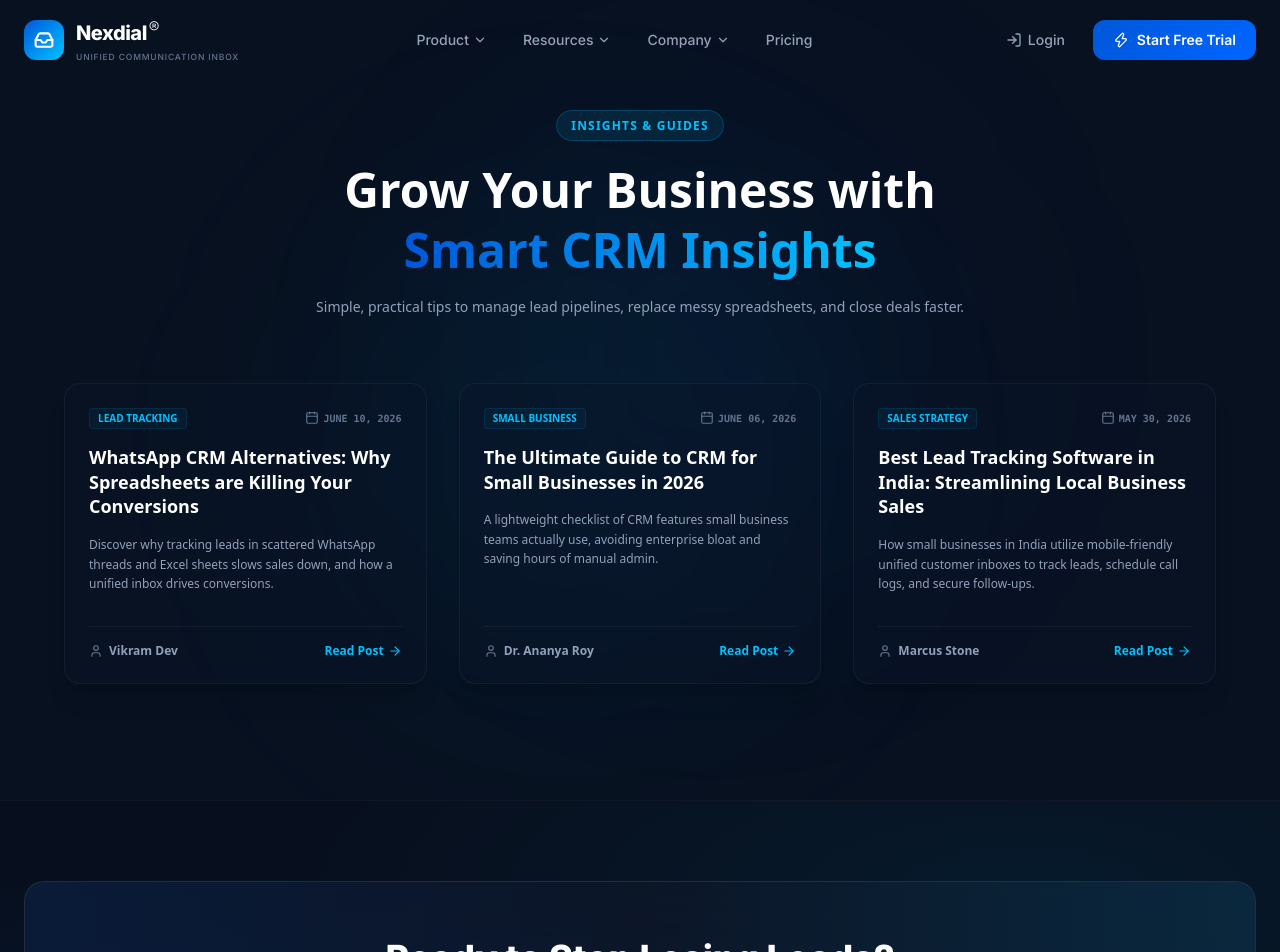
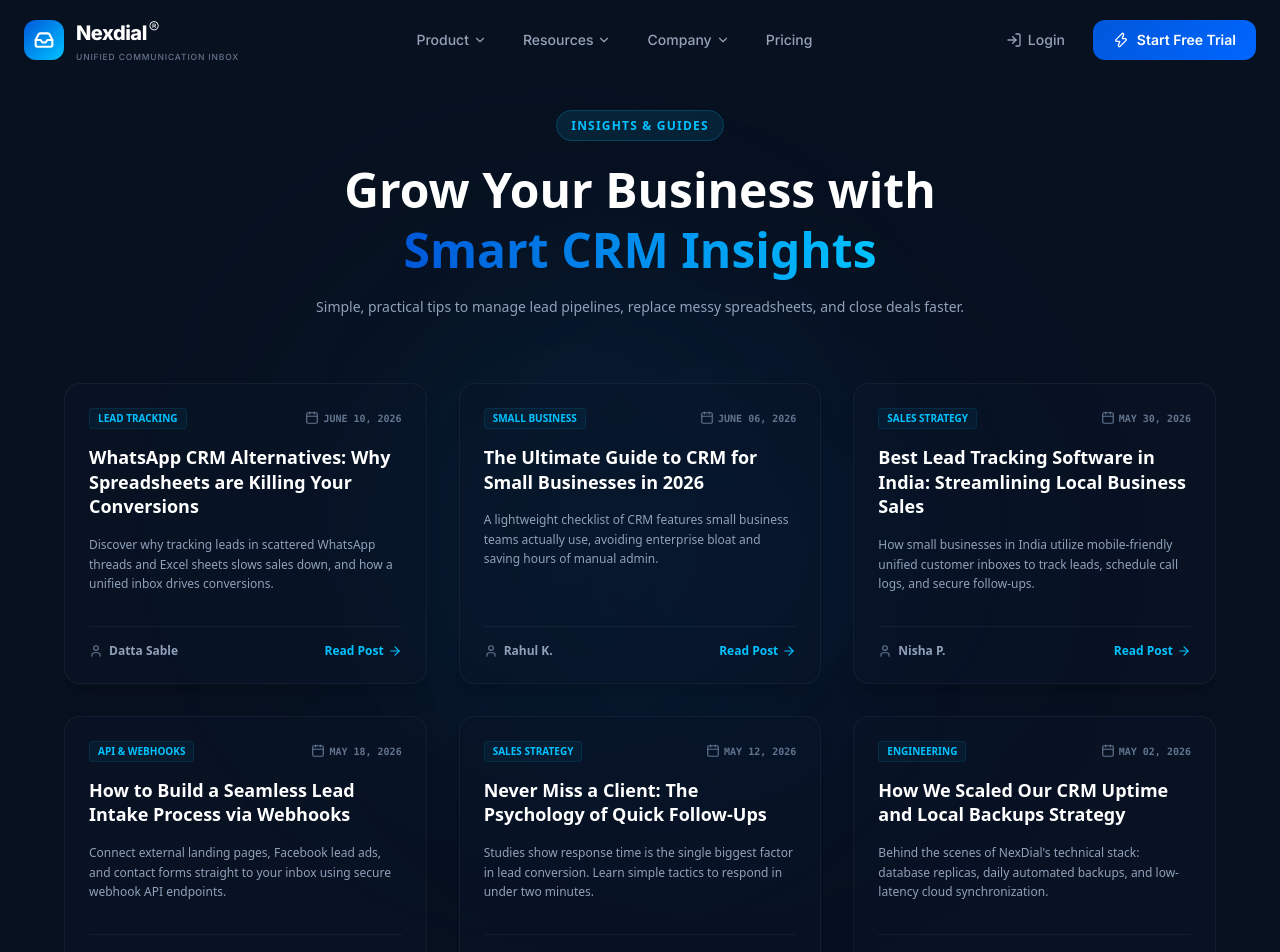
Before and after one commit to sabledattatray/Nexdial-IO, a Next.js app: page /blog in a window 1280 px wide. Shown: the top 952 px of the page. Built offline with nearby package versions, Linux system fonts and the light colour scheme.

Commit message:
Add 3 new blog posts and update authors list to meet 6 blog card requirements

```diff
--- a/src/app/blog/[slug]/page.tsx
+++ b/src/app/blog/[slug]/page.tsx
@@ -20,7 +20,7 @@ const ARTICLES: Record<string, {
     description: "Discover why tracking leads in scattered WhatsApp threads and Excel sheets slows sales down, and how a unified inbox drives conversions.",
     keywords: ["WhatsApp CRM alternative", "customer inbox CRM", "lead tracking system India", "Excel vs CRM"],
     date: "June 10, 2026",
-    author: "Vikram Dev",
+    author: "Datta Sable",
     category: "Lead Tracking",
     readTime: "5 min read",
     schemaImage: "https://nexdial.io/blog-whatsapp-crm.png",
@@ -71,7 +71,7 @@ const ARTICLES: Record<string, {
     description: "A lightweight checklist of CRM features small business teams actually use, avoiding enterprise bloat and saving hours of manual admin.",
     keywords: ["CRM for small business", "lead management software", "small business CRM", "lightweight CRM"],
     date: "June 06, 2026",
-    author: "Dr. Ananya Roy",
+    author: "Rahul K.",
     category: "Small Business",
     readTime: "8 min read",
     schemaImage: "https://nexdial.io/blog-small-business-crm.png",
@@ -122,7 +122,7 @@ const ARTICLES: Record<string, {
     description: "How small businesses in India utilize mobile-friendly unified customer inboxes to track leads, schedule call logs, and secure follow-ups.",
     keywords: ["lead tracking software India", "lead tracking system", "follow-up management", "India sales CRM"],
     date: "May 30, 2026",
-    author: "Marcus Stone",
+    author: "Nisha P.",
     category: "Sales Strategy",
     readTime: "6 min read",
     schemaImage: "https://nexdial.io/blog-lead-tracking-india.png",
@@ -166,6 +166,72 @@ const ARTICLES: Record<string, {
             Get Started Free
           </Link>
         </div>
+      </>
+    )
+  },
+  "lead-intake-webhooks": {
+    title: "How to Build a Seamless Lead Intake Process via Webhooks",
+    description: "Connect external landing pages, Facebook lead ads, and contact forms straight to your inbox using secure webhook API endpoints.",
+    keywords: ["lead webhooks", "CRM API integration", "Facebook lead ads webhook", "automated lead capture"],
+    date: "May 18, 2026",
+    author: "Datta Sable",
+    category: "API & Webhooks",
+    readTime: "5 min read",
+    schemaImage: "https://nexdial.io/blog-webhooks.png",
+    content: (
+      <>
+        <p>For modern small businesses, capturing leads immediately from their source is the key to winning sales. Copying and pasting customer information manually wastes time and introduces human error.</p>
+        <h2>What is a Webhook?</h2>
+        <p>A webhook is a lightweight mechanism that allows one application to send real-time data to another as soon as an event happens. For example, when a customer fills out a Facebook Lead Form or a custom website inquiry, a webhook sends that lead details instantly to NexDial.</p>
+        <h2>How to Setup Webhooks in NexDial</h2>
+        <p>Setting up your integration is simple:</p>
+        <ol>
+          <li>Navigate to your CRM settings tab.</li>
+          <li>Copy your unique NexDial webhook intake URL.</li>
+          <li>Paste this URL into your form provider (like Elementor, Typeform, Zapier, or Facebook Ads Manager).</li>
+          <li>Send a test payload to map your name, phone, and email fields.</li>
+        </ol>
+        <p>Once connected, every new signup lands in your Unified Inbox in under a second, ready for immediate follow-up.</p>
+      </>
+    )
+  },
+  "psychology-quick-follow-ups": {
+    title: "Never Miss a Client: The Psychology of Quick Follow-Ups",
+    description: "Studies show response time is the single biggest factor in lead conversion. Learn simple tactics to respond in under two minutes.",
+    keywords: ["speed to lead", "follow-up psychology", "sales responsiveness", "closing leads"],
+    date: "May 12, 2026",
+    author: "Rahul K.",
+    category: "Sales Strategy",
+    readTime: "7 min read",
+    schemaImage: "https://nexdial.io/blog-followups.png",
+    content: (
+      <>
+        <p>In sales, timing is everything. Studies consistently show that businesses that contact a lead within five minutes of submission are 100 times more likely to get in touch compared to those responding after 30 minutes.</p>
+        <h2>The 'Speed-to-Lead' Factor</h2>
+        <p>When a prospect fills out a form or messages you, they are actively thinking about their problem. If you call them immediately, they are engaged and ready to talk. If you wait until tomorrow, they have already moved on, forgotten their inquiry, or signed up with a competitor who got back to them first.</p>
+        <h2>Tactic 1: Centralize Your Inboxes</h2>
+        <p>You cannot respond quickly if you have to log into three different email accounts, check WhatsApp Web, and download CSVs from Facebook. Centralizing your notifications in a single CRM dashboard is step number one.</p>
+        <h2>Tactic 2: Clear Reminders & Urgency Badges</h2>
+        <p>Use visual indicators like NexDial's overdue follow-up tags and Today banners. Setting immediate reminders for callbacks keeps your sales reps focused on hot prospects before they turn cold.</p>
+      </>
+    )
+  },
+  "crm-uptime-local-backups": {
+    title: "How We Scaled Our CRM Uptime and Local Backups Strategy",
+    description: "Behind the scenes of NexDial's technical stack: database replicas, daily automated backups, and low-latency cloud synchronization.",
+    keywords: ["CRM uptime database", "Prisma Postgres synchronization", "secure cloud backups", "software resilience"],
+    date: "May 02, 2026",
+    author: "Nisha P.",
+    category: "Engineering",
+    readTime: "6 min read",
+    schemaImage: "https://nexdial.io/blog-engineering.png",
+    content: (
+      <>
+        <p>As a CRM and Unified Inbox, NexDial is the lifeblood of our customers' sales pipelines. If the system is offline, sales representatives cannot access leads, call logs fail, and messages are delayed. Uptime is not just a dev metric; it is business continuity.</p>
+        <h2>Our Server Architecture</h2>
+        <p>We deploy NexDial across regional cloud clusters with automatic failovers. If one node encounters high load or memory leakage, traffic is dynamically routed to a hot replica to ensure zero disruption to live agents.</p>
+        <h2>Database Redundancy & Daily Backups</h2>
+        <p>Using Prisma and PostgreSQL, we enforce strict indexing and database replication. Every transaction is synced in real-time, and daily backups are encrypted and saved securely. In the event of a catastrophic regional cloud failure, we can restore full service with minimal RPO.</p>
       </>
     )
   }
--- a/src/app/blog/page.tsx
+++ b/src/app/blog/page.tsx
@@ -21,7 +21,7 @@ const posts = [
     slug: "whatsapp-crm-alternative",
     excerpt: "Discover why tracking leads in scattered WhatsApp threads and Excel sheets slows sales down, and how a unified inbox drives conversions.",
     date: "June 10, 2026",
-    author: "Vikram Dev",
+    author: "Datta Sable",
     category: "Lead Tracking",
     readTime: "5 min read"
   },
@@ -30,7 +30,7 @@ const posts = [
     slug: "crm-for-small-business",
     excerpt: "A lightweight checklist of CRM features small business teams actually use, avoiding enterprise bloat and saving hours of manual admin.",
     date: "June 06, 2026",
-    author: "Dr. Ananya Roy",
+    author: "Rahul K.",
     category: "Small Business",
     readTime: "8 min read"
   },
@@ -39,8 +39,35 @@ const posts = [
     slug: "lead-tracking-software-india",
     excerpt: "How small businesses in India utilize mobile-friendly unified customer inboxes to track leads, schedule call logs, and secure follow-ups.",
     date: "May 30, 2026",
-    author: "Marcus Stone",
+    author: "Nisha P.",
     category: "Sales Strategy",
+    readTime: "6 min read"
+  },
+  {
+    title: "How to Build a Seamless Lead Intake Process via Webhooks",
+    slug: "lead-intake-webhooks",
+    excerpt: "Connect external landing pages, Facebook lead ads, and contact forms straight to your inbox using secure webhook API endpoints.",
+    date: "May 18, 2026",
+    author: "Datta Sable",
+    category: "API & Webhooks",
+    readTime: "5 min read"
+  },
+  {
+    title: "Never Miss a Client: The Psychology of Quick Follow-Ups",
+    slug: "psychology-quick-follow-ups",
+    excerpt: "Studies show response time is the single biggest factor in lead conversion. Learn simple tactics to respond in under two minutes.",
+    date: "May 12, 2026",
+    author: "Rahul K.",
+    category: "Sales Strategy",
+    readTime: "7 min read"
+  },
+  {
+    title: "How We Scaled Our CRM Uptime and Local Backups Strategy",
+    slug: "crm-uptime-local-backups",
+    excerpt: "Behind the scenes of NexDial's technical stack: database replicas, daily automated backups, and low-latency cloud synchronization.",
+    date: "May 02, 2026",
+    author: "Nisha P.",
+    category: "Engineering",
     readTime: "6 min read"
   }
 ];
```
